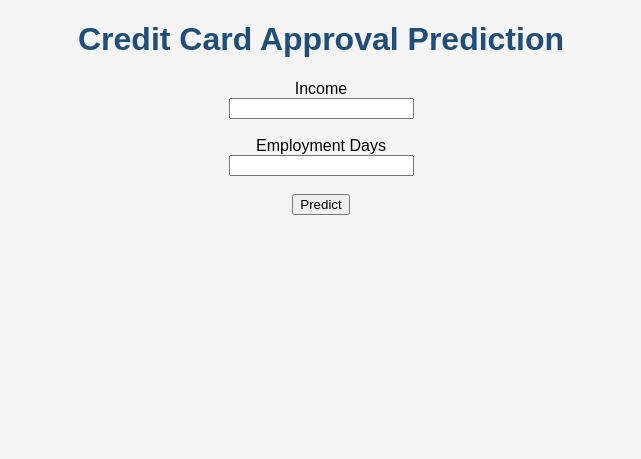
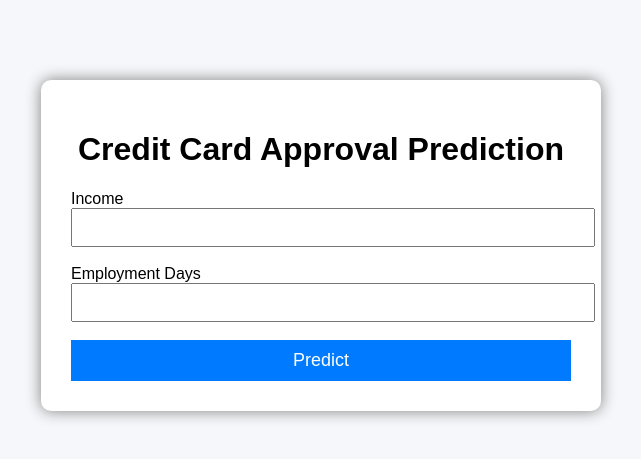
Before and after one commit to Hareesh7981/Credit-Card-Approval-Predictions, a Flask app: page / in a window 1280 px wide. Shown: the top 459 px of the page, without its empty margins (319-960 px from the left). Run offline with Flask 3, Linux system fonts and the light colour scheme; parts of the project's set-up code (start-up, migrations or seed data) failed here and were passed over.

Commit message:
Update style.css

```diff
--- a/4. Project Development/static/style.css
+++ b/4. Project Development/static/style.css
@@ -1,9 +1,71 @@
 body{
-    font-family: Arial, sans-serif;
-    text-align:center;
-    background:#f4f4f4;
+
+background:#f5f7fa;
+
+font-family:Arial;
+
+}
+
+.container{
+
+width:500px;
+
+margin:auto;
+
+margin-top:80px;
+
+background:white;
+
+padding:30px;
+
+border-radius:10px;
+
+box-shadow:0px 0px 15px gray;
+
+}
+
+input{
+
+width:100%;
+
+padding:10px;
+
+}
+
+button{
+
+background:#007BFF;
+
+color:white;
+
+padding:10px;
+
+border:none;
+
+width:100%;
+
+font-size:18px;
+
+cursor:pointer;
+
+}
+
+button:hover{
+
+background:#0056b3;
+
 }
 
 h1{
-    color:#1f4e79;
+
+text-align:center;
+
 }
+
+h2{
+
+text-align:center;
+
+color:green;
+
+}
```
